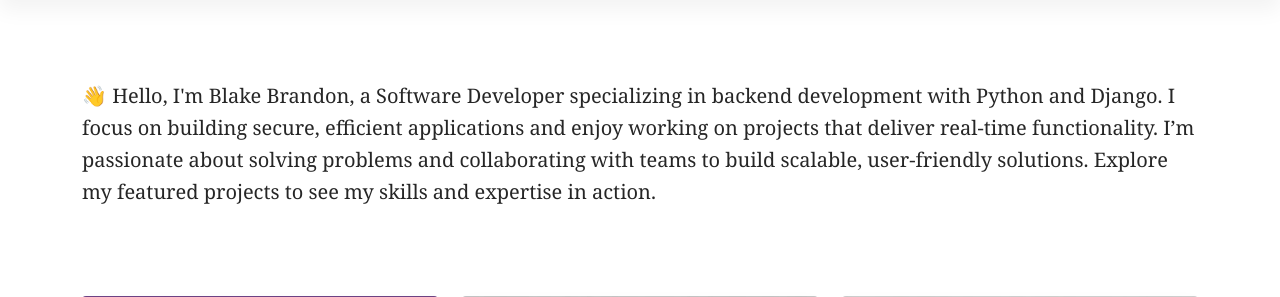
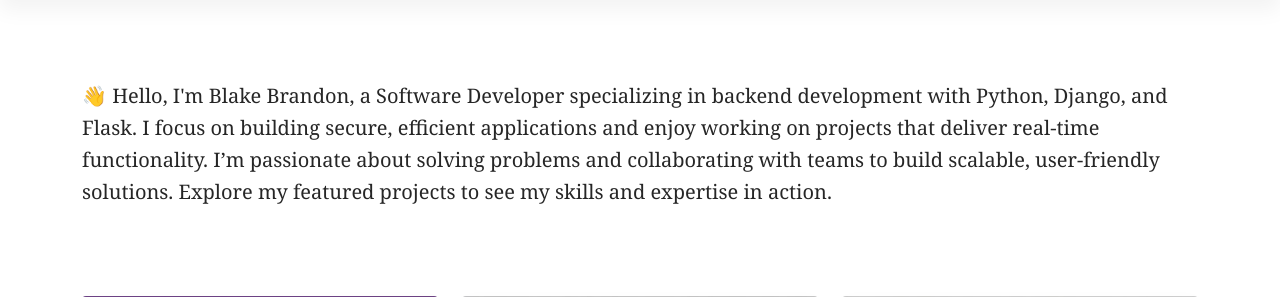
Before and after one commit to blakebrandon-hub/Portfolio-Website, a Flask app: page / in a window 1280 px wide. Shown: the part 81-378 px from the top of the page. Run offline with Flask 3, Linux system fonts and the light colour scheme; some libraries are stand-ins or nearby versions.

Commit message:
Update index.html

```diff
--- a/templates/index.html
+++ b/templates/index.html
@@ -60,7 +60,7 @@
 <div id="intro" class="container py-4 my-5 text-dark">
 
   <p class="lead mt-2" style="font-family: 'Georgia', serif; width: 100%;">
-    👋 Hello, I'm <strong>Blake Brandon</strong>, a Software Developer specializing in backend development with Python and Django. I focus on building secure, efficient applications and enjoy working on projects that deliver real-time functionality. I’m passionate about solving problems and collaborating with teams to build scalable, user-friendly solutions. Explore my featured projects to see my skills and expertise in action.
+    👋 Hello, I'm <strong>Blake Brandon</strong>, a Software Developer specializing in backend development with Python, Django, and Flask. I focus on building secure, efficient applications and enjoy working on projects that deliver real-time functionality. I’m passionate about solving problems and collaborating with teams to build scalable, user-friendly solutions. Explore my featured projects to see my skills and expertise in action.
   </p>
 </div>
 
```
